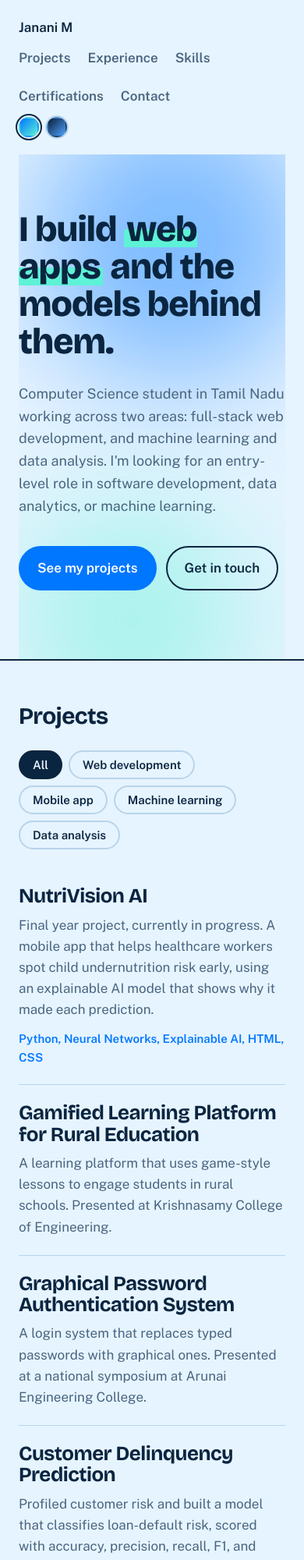
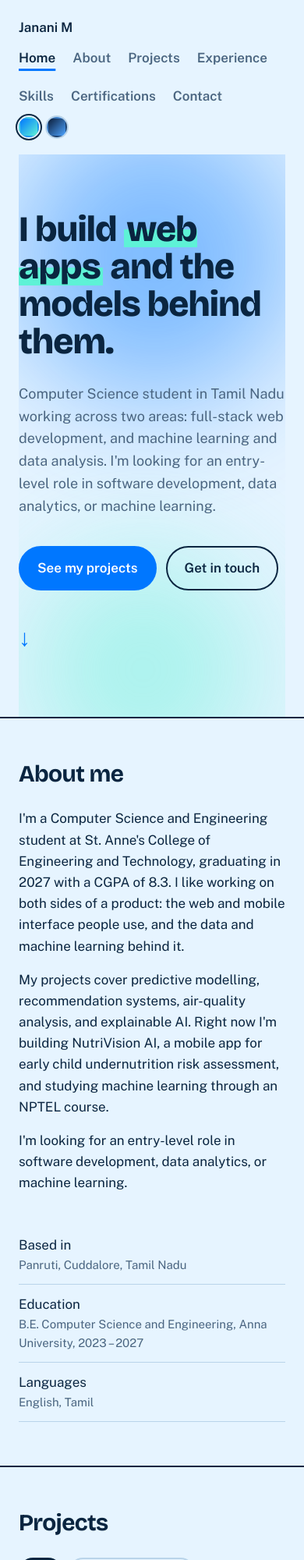
Before and after one commit to janani03500/portfolio, a plain HTML site: page index.html in a window 390 px wide. Shown: the top 2000 px of the page at 78% size. Drawn offline with nearby package versions, Linux system fonts and the light colour scheme.

Commit message:
Replace index.html with updated portfolio landing page (modern themed layout and project sections)

```diff
--- a/index.html
+++ b/index.html
@@ -72,17 +72,45 @@ body,nav a,section,.chip,.btn,.proj,.job,ul.plain li,.themes button{transition:b
 .btn:hover,.chip:hover{transform:translateY(-2px)}
 .btn,.chip{transition:transform .2s,background-color .6s,color .6s,border-color .6s}
 @media (prefers-reduced-motion:reduce){.blob,.hero h1 mark{animation:none}*{transition:none!important}}
+@keyframes rise{from{opacity:0;transform:translateY(32px)}}
+.hero h1{animation:rise .9s .1s ease-out backwards}
+.hero p{animation:rise .9s .35s ease-out backwards}
+.hero .btns{animation:rise .9s .55s ease-out backwards}
+.cue{display:inline-block;margin-top:40px;font-size:30px;line-height:1;text-decoration:none;color:var(--accent);animation:bob 1.6s ease-in-out infinite}
+@keyframes bob{50%{transform:translateY(10px)}}
+.js .reveal{opacity:0;transform:translateY(44px);transition:opacity .8s ease,transform .8s ease}
+.js .reveal.in{opacity:1;transform:none}
+.progress{position:fixed;top:env(safe-area-inset-top,0px);left:0;width:100%;height:4px;background:var(--accent);transform-origin:0 50%;transform:scaleX(0);z-index:20;pointer-events:none}
+nav a.active{color:var(--ink);text-decoration:underline;text-decoration-thickness:3px;text-underline-offset:8px;text-decoration-color:var(--accent)}
+@media (prefers-reduced-motion:reduce){.hero h1,.hero p,.hero .btns,.cue{animation:none}.js .reveal{opacity:1;transform:none}}
 </style>
 </head>
 <body>
 <div class="wrap">
-<nav><span>Janani M</span><div><a href="#work">Projects</a><a href="#experience">Experience</a><a href="#skills">Skills</a><a href="#more">Certifications</a><a href="#contact">Contact</a></div><div class="themes" role="group" aria-label="Choose a colour theme"><button data-t="ocean" aria-label="Ocean theme" aria-pressed="true"></button><button data-t="navy" aria-label="Navy blue theme" aria-pressed="false"></button></div></nav>
-<header class="hero"><div class="blob b1"></div><div class="blob b2"></div>
+<nav><span>Janani M</span><div><a href="#home">Home</a><a href="#about">About</a><a href="#work">Projects</a><a href="#experience">Experience</a><a href="#skills">Skills</a><a href="#more">Certifications</a><a href="#contact">Contact</a></div><div class="themes" role="group" aria-label="Choose a colour theme"><button data-t="ocean" aria-label="Ocean theme" aria-pressed="true"></button><button data-t="navy" aria-label="Navy blue theme" aria-pressed="false"></button></div></nav>
+<header class="hero" id="home"><div class="blob b1"></div><div class="blob b2"></div>
 <h1>I build <mark>web apps</mark> and the models behind them.</h1>
 <p>Computer Science student in Tamil Nadu working across two areas: full-stack web development, and machine learning and data analysis. I'm looking for an entry-level role in software development, data analytics, or machine learning.</p>
 <div class="btns"><a class="btn main" href="#work">See my projects</a><a class="btn" href="#contact">Get in touch</a></div>
+<a class="cue" href="#about" aria-label="Scroll down to About">&#8595;</a>
 </header>
 </div>
+
+<section id="about"><div class="wrap">
+<h2>About me</h2>
+<div class="two">
+<div>
+<p style="margin:0 0 16px">I'm a Computer Science and Engineering student at St. Anne's College of Engineering and Technology, graduating in 2027 with a CGPA of 8.3. I like working on both sides of a product: the web and mobile interface people use, and the data and machine learning behind it.</p>
+<p style="margin:0 0 16px">My projects cover predictive modelling, recommendation systems, air-quality analysis, and explainable AI. Right now I'm building NutriVision AI, a mobile app for early child undernutrition risk assessment, and studying machine learning through an NPTEL course.</p>
+<p style="margin:0">I'm looking for an entry-level role in software development, data analytics, or machine learning.</p>
+</div>
+<ul class="plain">
+<li>Based in <span>Panruti, Cuddalore, Tamil Nadu</span></li>
+<li>Education <span>B.E. Computer Science and Engineering, Anna University, 2023 – 2027</span></li>
+<li>Languages <span>English, Tamil</span></li>
+</ul>
+</div>
+</div></section>
 
 <section id="work"><div class="wrap">
 <h2>Projects</h2>
@@ -160,5 +188,21 @@ document.querySelectorAll('.chip').forEach(function(c){c.setAttribute('aria-pres
 var f=b.dataset.f;document.querySelectorAll('.proj').forEach(function(p){p.hidden=!(f==='all'||p.dataset.c.split(' ').indexOf(f)>-1)});
 })});
 </script>
+<script>
+(function(){
+var rm=window.matchMedia&&matchMedia('(prefers-reduced-motion: reduce)').matches;
+var bar=document.createElement('div');bar.className='progress';document.body.appendChild(bar);
+var tick=false;function prog(){tick=false;var h=document.documentElement.scrollHeight-window.innerHeight;bar.style.transform='scaleX('+(h>0?Math.min(1,window.scrollY/h):0)+')'}
+window.addEventListener('scroll',function(){if(!tick){tick=true;requestAnimationFrame(prog)}},{passive:true});prog();
+if('IntersectionObserver' in window){
+var links={};document.querySelectorAll('nav a[href^="#"]').forEach(function(a){links[a.getAttribute('href').slice(1)]=a});
+var so=new IntersectionObserver(function(es){es.forEach(function(e){if(e.isIntersecting){Object.keys(links).forEach(function(k){links[k].classList.toggle('active',k===e.target.id)})}})},{rootMargin:'-45% 0px -50% 0px'});
+Object.keys(links).forEach(function(k){var s=document.getElementById(k);if(s)so.observe(s)});
+if(!rm){document.documentElement.classList.add('js');
+var ro=new IntersectionObserver(function(es){es.forEach(function(e){if(e.isIntersecting){e.target.classList.add('in');ro.unobserve(e.target)}})},{threshold:.12,rootMargin:'0px 0px -6% 0px'});
+document.querySelectorAll('section .wrap>h2,.chips,.proj,.job,.skills>div,.two>div,.contact,#contact p').forEach(function(el){el.classList.add('reveal');el.style.transitionDelay=(Array.prototype.indexOf.call(el.parentNode.children,el)%4)*90+'ms';ro.observe(el)});}
+}
+})();
+</script>
 </body>
 </html>
```
